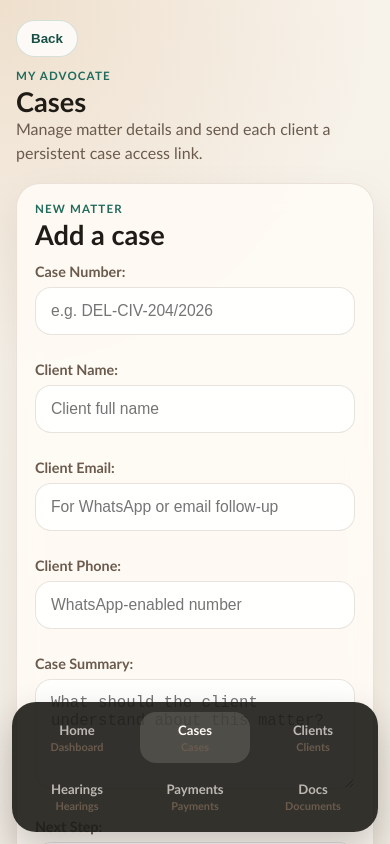
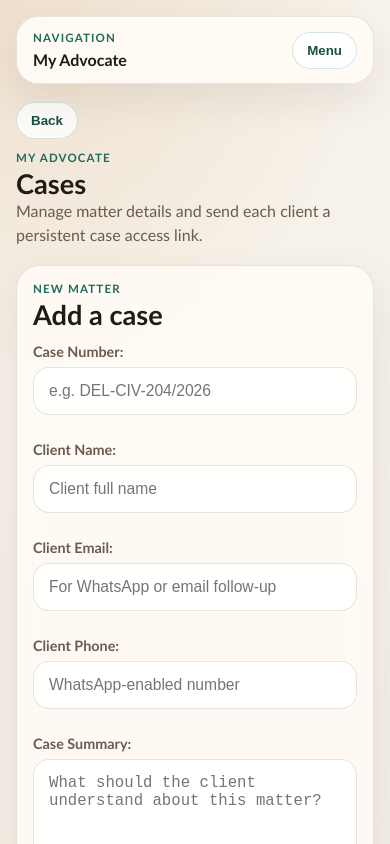
Before and after one commit to efgritesh/in-solidai-myadvocate, a React (Create React App) app: page /cases in a window 390 px wide. Shown: the top 844 px of the page. Built offline with nearby package versions, Linux system fonts and the light colour scheme.

Commit message:
Refine mobile navigation and client access flow

```diff
--- a/src/App.css
+++ b/src/App.css
@@ -33,7 +33,7 @@
 .page-frame {
   max-width: 860px;
   margin: 0 auto;
-  padding: 20px 16px 104px;
+  padding: 16px 16px 40px;
 }
 
 .page-frame--public {
@@ -47,7 +47,7 @@
 
 .screen-header {
   display: grid;
-  gap: 16px;
+  gap: 14px;
   margin-bottom: 18px;
 }
 
@@ -103,7 +103,7 @@
 }
 
 .panel {
-  padding: 18px;
+  padding: 16px;
 }
 
 .section-heading {
@@ -398,36 +398,63 @@
   color: var(--muted);
 }
 
-.bottom-nav {
-  position: fixed;
-  left: 12px;
-  right: 12px;
-  bottom: 12px;
-  display: grid;
-  grid-template-columns: repeat(3, minmax(0, 1fr));
-  gap: 8px;
-  padding: 10px;
-  border-radius: 24px;
-  background: rgba(28, 27, 23, 0.9);
-  box-shadow: 0 18px 38px rgba(31, 27, 22, 0.24);
-  z-index: 10;
+.top-nav {
+  position: sticky;
+  top: 12px;
+  z-index: 12;
+  margin-bottom: 18px;
+  border: 1px solid var(--card-border);
+  border-radius: 22px;
+  background: rgba(255, 251, 245, 0.94);
+  backdrop-filter: blur(14px);
+  box-shadow: var(--shadow);
 }
 
-.bottom-nav__link {
+.top-nav__bar {
+  display: flex;
+  align-items: center;
+  justify-content: space-between;
+  gap: 12px;
+  padding: 14px 16px;
+}
+
+.top-nav__title {
+  display: block;
+}
+
+.top-nav__toggle {
+  border: 1px solid rgba(31, 107, 92, 0.18);
+  border-radius: 999px;
+  padding: 10px 14px;
+  background: white;
+  color: var(--primary-dark);
+  font-weight: 700;
+  cursor: pointer;
+}
+
+.top-nav__menu {
+  display: none;
+  grid-template-columns: 1fr;
+  gap: 8px;
+  padding: 0 16px 16px;
+}
+
+.top-nav__menu.open {
   display: grid;
-  gap: 2px;
-  padding: 10px 8px;
+}
+
+.top-nav__link {
+  padding: 12px 14px;
   border-radius: 16px;
-  color: rgba(255, 248, 241, 0.68);
-  text-align: center;
+  background: rgba(255, 255, 255, 0.75);
+  color: var(--muted);
   text-decoration: none;
-  font-size: 0.82rem;
   font-weight: 700;
 }
 
-.bottom-nav__link.active {
-  background: rgba(255, 248, 241, 0.14);
-  color: #fffaf4;
+.top-nav__link.active {
+  background: rgba(31, 107, 92, 0.1);
+  color: var(--primary-dark);
 }
 
 .auth-screen {
@@ -495,13 +522,15 @@
     grid-template-columns: repeat(3, minmax(0, 1fr));
   }
 
-  .bottom-nav {
-    position: sticky;
-    inset: auto;
-    bottom: 0;
-    max-width: 860px;
-    margin: 0 auto 24px;
-    grid-template-columns: repeat(6, minmax(0, 1fr));
+  .top-nav__toggle {
+    display: none;
+  }
+
+  .top-nav__menu,
+  .top-nav__menu.open {
+    display: flex;
+    flex-wrap: wrap;
+    padding: 0 16px 16px;
   }
 }
 
--- a/src/components/BottomNav.js
+++ b/src/components/BottomNav.js
@@ -1,32 +1,54 @@
-import React from 'react';
+import React, { useMemo, useState } from 'react';
 import { NavLink } from 'react-router-dom';
 import { useTranslation } from 'react-i18next';
 
 const BottomNav = ({ items }) => {
   const { t } = useTranslation();
+  const [open, setOpen] = useState(false);
 
-  const defaultItems = [
-    { to: '/dashboard', label: t('dashboard'), shortLabel: 'Home' },
-    { to: '/cases', label: t('cases'), shortLabel: 'Cases' },
-    { to: '/clients', label: t('clients'), shortLabel: 'Clients' },
-    { to: '/hearings', label: t('hearings'), shortLabel: 'Hearings' },
-    { to: '/payments', label: t('payments'), shortLabel: 'Payments' },
-    { to: '/documents', label: t('documents'), shortLabel: 'Docs' },
-  ];
-  const navItems = items || defaultItems;
+  const navItems = useMemo(
+    () =>
+      items || [
+        { to: '/dashboard', label: t('dashboard') },
+        { to: '/cases', label: t('cases') },
+        { to: '/clients', label: t('clients') },
+        { to: '/hearings', label: t('hearings') },
+        { to: '/payments', label: t('payments') },
+        { to: '/documents', label: t('documents') },
+        { to: '/invite', label: t('inviteAdvocates') },
+      ],
+    [items, t]
+  );
 
   return (
-    <nav className="bottom-nav" aria-label="Primary">
+    <nav className="top-nav" aria-label="Primary">
+      <div className="top-nav__bar">
+        <div>
+          <p className="eyebrow">Navigation</p>
+          <strong className="top-nav__title">My Advocate</strong>
+        </div>
+        <button
+          type="button"
+          className="top-nav__toggle"
+          aria-expanded={open}
+          aria-label="Toggle navigation"
+          onClick={() => setOpen((current) => !current)}
+        >
+          {open ? 'Close' : 'Menu'}
+        </button>
+      </div>
+      <div className={`top-nav__menu${open ? ' open' : ''}`}>
         {navItems.map((item) => (
           <NavLink
             key={item.to}
             to={item.to}
-          className={({ isActive }) => `bottom-nav__link${isActive ? ' active' : ''}`}
+            className={({ isActive }) => `top-nav__link${isActive ? ' active' : ''}`}
+            onClick={() => setOpen(false)}
           >
-          <span>{item.shortLabel}</span>
-          <small>{item.label}</small>
+            {item.label}
           </NavLink>
         ))}
+      </div>
     </nav>
   );
 };
--- a/src/components/CaseAccess.js
+++ b/src/components/CaseAccess.js
@@ -14,10 +14,13 @@
   const [comment, setComment] = useState('');
   const [paymentForm, setPaymentForm] = useState({ amount: '', description: '' });
   const [status, setStatus] = useState('loading');
+  const [errorMessage, setErrorMessage] = useState('');
 
   const loadCase = useCallback(async () => {
     if (!token) return;
+    setErrorMessage('');
 
+    try {
       const caseSnap = await getDocs(query(collection(db, 'cases'), where('client_access_token', '==', token)));
       if (caseSnap.empty) {
         setStatus('not_found');
@@ -42,6 +45,10 @@
       setDocuments(documentsSnap.docs.map((docItem) => ({ id: docItem.id, ...docItem.data() })));
       setComments(commentsSnap.docs.map((docItem) => ({ id: docItem.id, ...docItem.data() })));
       setStatus('ready');
+    } catch (error) {
+      setStatus('not_found');
+      setErrorMessage(error.message || 'Unable to load this case right now.');
+    }
   }, [token]);
 
   useEffect(() => {
@@ -131,7 +138,9 @@
       <div className="auth-screen">
         <div className="auth-card">
           <h1>Link not found</h1>
-          <p className="auth-subtitle">This client access link is invalid or no longer exists.</p>
+          <p className="auth-subtitle">
+            {errorMessage || 'This client access link is invalid or no longer exists.'}
+          </p>
         </div>
       </div>
     );
--- a/src/components/PageShell.js
+++ b/src/components/PageShell.js
@@ -8,6 +8,7 @@
   return (
     <div className="app-shell">
       <div className="page-frame">
+        {showNav ? <BottomNav items={navItems} /> : null}
         <header className="screen-header">
           <div className="screen-header__content">
             {showBack ? (
@@ -25,7 +26,6 @@
         </header>
         <main className="stack">{children}</main>
       </div>
-      {showNav ? <BottomNav items={navItems} /> : null}
     </div>
   );
 };
```
Also changed, not shown: 1 other file (tests, documents, lock files or other folders). Lines whose indentation alone changed are shown as unchanged.
